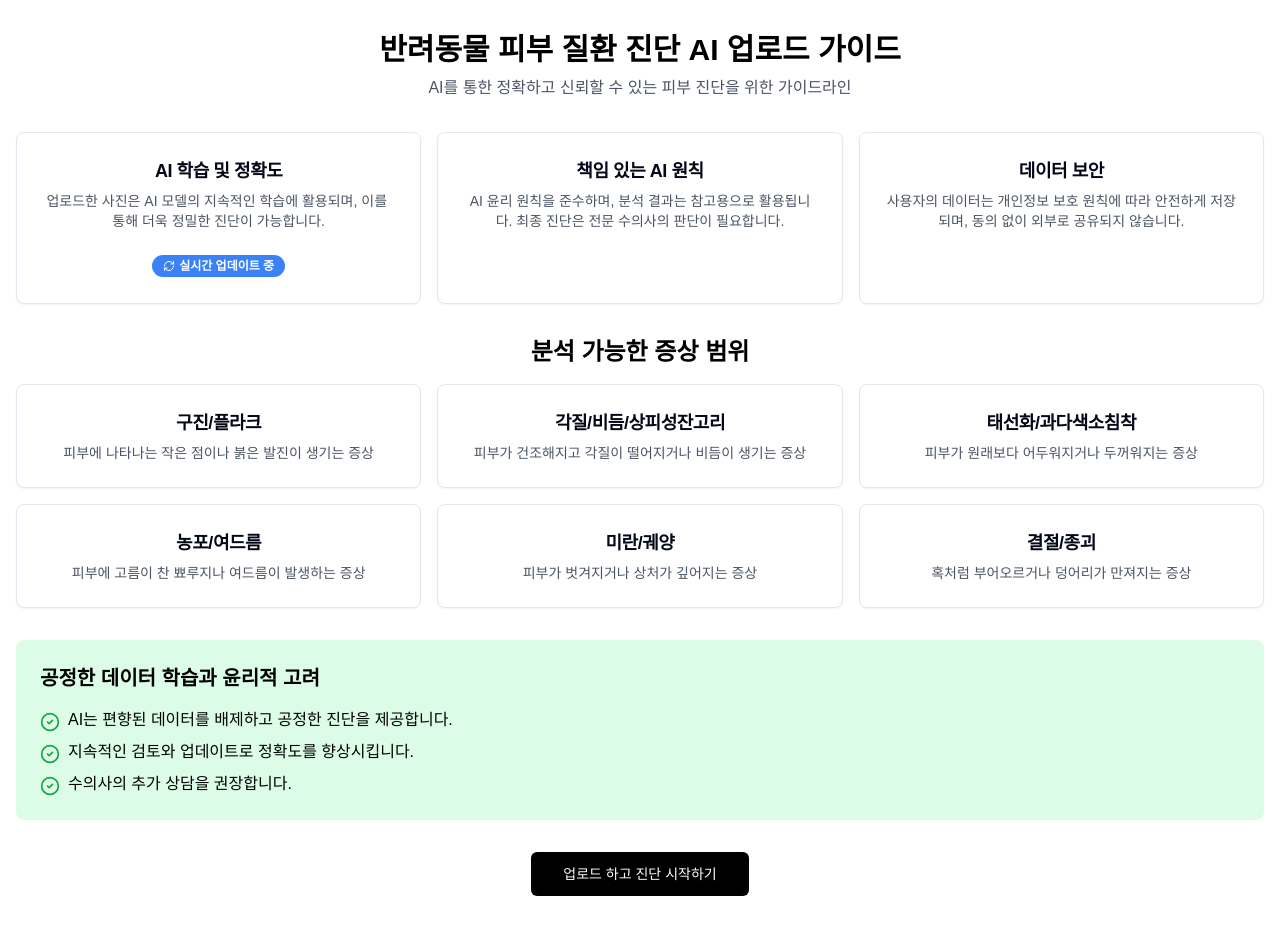
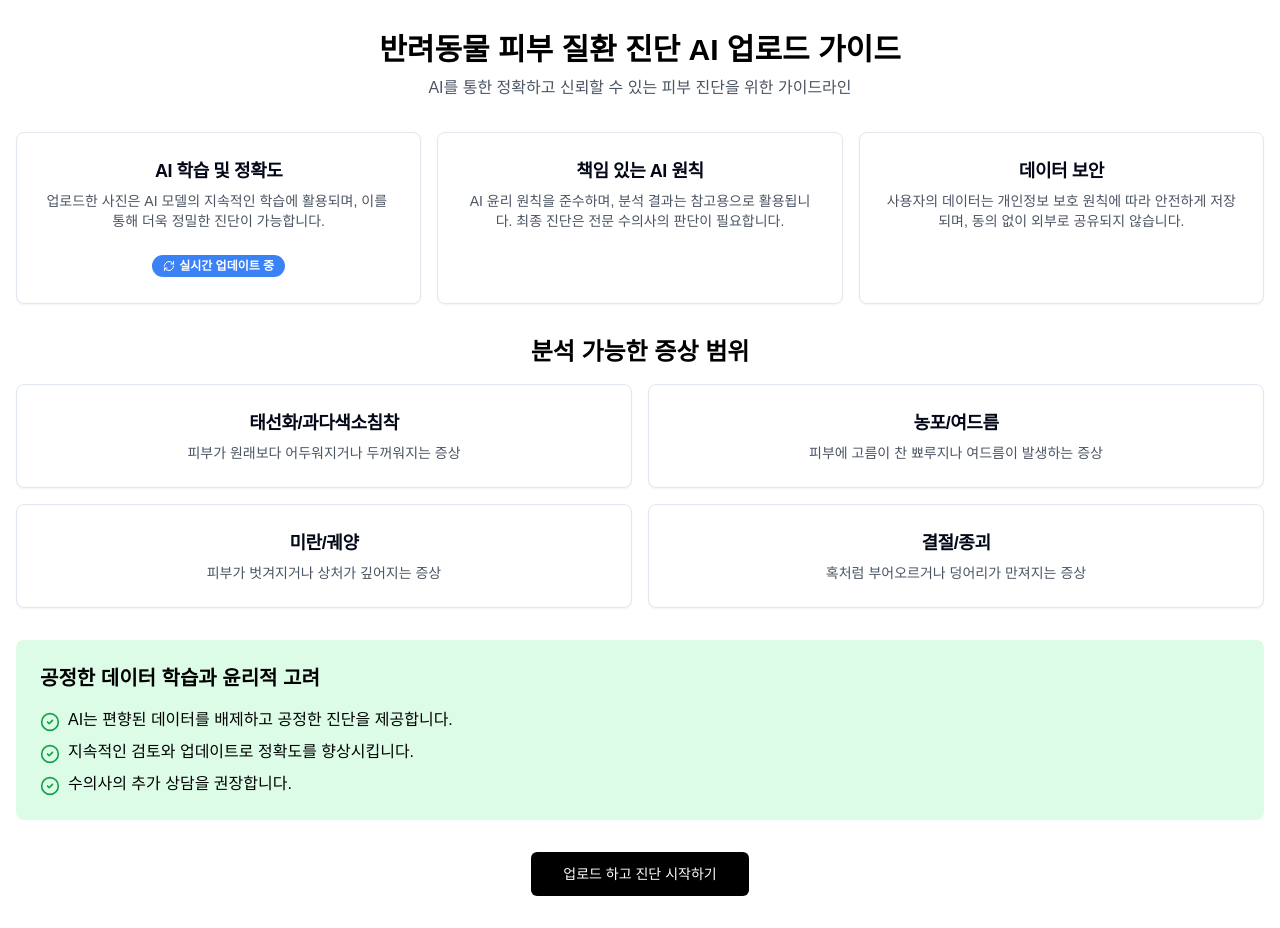
Before and after one commit to trivialcoding6/animal-guardians-front, a Next.js app: page /home in a window 1280 px wide. Built offline with nearby package versions, Linux system fonts and the light colour scheme.

Commit message:
A1 A2 증상 삭제

```diff
--- a/app/home/page.tsx
+++ b/app/home/page.tsx
@@ -46,14 +46,6 @@ function HomePage() {
   ];
 
   const analysisCards = [
-    {
-      title: "구진/플라크",
-      description: "피부에 나타나는 작은 점이나 붉은 발진이 생기는 증상",
-    },
-    {
-      title: "각질/비듬/상피성잔고리",
-      description: "피부가 건조해지고 각질이 떨어지거나 비듬이 생기는 증상",
-    },
     {
       title: "태선화/과다색소침착",
       description: "피부가 원래보다 어두워지거나 두꺼워지는 증상",
@@ -178,7 +170,7 @@ function HomePage() {
               <CarouselNext className="absolute right-2 top-1/2 -translate-y-1/2" />
             </Carousel>
           ) : (
-            <div className="grid grid-cols-3 gap-4">
+            <div className="grid grid-cols-2 gap-4">
               {analysisCards.map((card, idx) => (
                 <Card key={idx} className="border">
                   <CardHeader>
```
